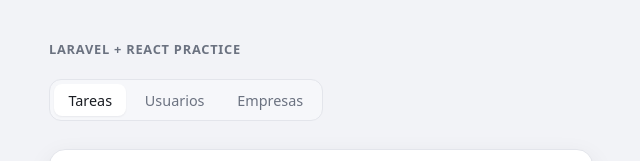
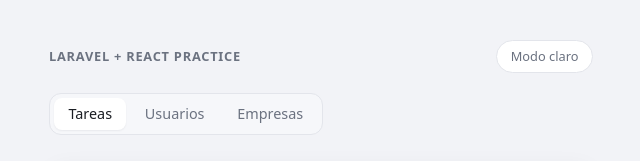
Before and after one commit to Juandh-TS/laravel-react-practice, a React (Vite) app in the folder frontend/: page / in a window 1280 px wide. Shown: the top 161 px of the page, without its empty margins (319-959 px from the left). Built offline with nearby package versions, Linux system fonts and the light colour scheme; no server answers.

Commit message:
feat: implement theme toggle functionality with dark/light mode support

```diff
--- a/frontend/src/App.css
+++ b/frontend/src/App.css
@@ -2,6 +2,14 @@
   max-width: 34rem;
   margin: 0 auto;
   padding: 2.5rem 1.5rem 4rem;
+}
+
+.header-bar {
+  display: flex;
+  align-items: center;
+  justify-content: space-between;
+  gap: 1rem;
+  margin: 0 0 1.25rem;
 }
 
 .brand {
@@ -10,7 +18,25 @@
   font-weight: 600;
   letter-spacing: 0.06em;
   text-transform: uppercase;
-  margin: 0 0 1.25rem;
+  margin: 0;
+}
+
+.theme-toggle {
+  padding: 0.4rem 0.85rem;
+  border: 1px solid var(--color-border);
+  border-radius: 999px;
+  background: var(--color-surface);
+  color: var(--color-text-muted);
+  font-size: 0.8rem;
+  font-weight: 500;
+  font-family: inherit;
+  cursor: pointer;
+  transition: background-color 0.15s ease, color 0.15s ease, border-color 0.15s ease;
+}
+
+.theme-toggle:hover {
+  color: var(--color-text);
+  border-color: color-mix(in srgb, var(--color-primary) 35%, var(--color-border));
 }
 
 .tabs {
--- /dev/null
+++ b/frontend/src/components/common/ThemeToggle.tsx
@@ -0,0 +1,52 @@
+import { useEffect, useState } from 'react'
+
+type Theme = 'light' | 'dark'
+
+const STORAGE_KEY = 'theme'
+
+function getSystemTheme(): Theme {
+  return window.matchMedia('(prefers-color-scheme: dark)').matches ? 'dark' : 'light'
+}
+
+function getStoredTheme(): Theme | null {
+  try {
+    const stored = localStorage.getItem(STORAGE_KEY)
+    return stored === 'light' || stored === 'dark' ? stored : null
+  } catch {
+    return null
+  }
+}
+
+function applyTheme(theme: Theme) {
+  document.documentElement.setAttribute('data-theme', theme)
+}
+
+export function ThemeToggle() {
+  const [theme, setTheme] = useState<Theme>(() => getStoredTheme() ?? getSystemTheme())
+
+  useEffect(() => {
+    applyTheme(theme)
+  }, [theme])
+
+  const toggleTheme = () => {
+    const next: Theme = theme === 'dark' ? 'light' : 'dark'
+    setTheme(next)
+    try {
+      localStorage.setItem(STORAGE_KEY, next)
+    } catch {
+      // El navegador puede bloquear localStorage (modo privado); el toggle sigue funcionando en memoria.
+    }
+  }
+
+  return (
+    <button
+      type="button"
+      className="theme-toggle"
+      onClick={toggleTheme}
+      aria-pressed={theme === 'dark'}
+      title={theme === 'dark' ? 'Cambiar a modo claro' : 'Cambiar a modo oscuro'}
+    >
+      {theme === 'dark' ? 'Modo oscuro' : 'Modo claro'}
+    </button>
+  )
+}
--- a/frontend/src/components/layout/Header.tsx
+++ b/frontend/src/components/layout/Header.tsx
@@ -1,7 +1,14 @@
+import { ThemeToggle } from '@/components/common/ThemeToggle'
+
 interface HeaderProps {
   brand?: string
 }
 
 export function Header({ brand = 'Laravel + React Practice' }: HeaderProps) {
-  return <p className="brand">{brand}</p>
+  return (
+    <div className="header-bar">
+      <p className="brand">{brand}</p>
+      <ThemeToggle />
+    </div>
+  )
 }
--- a/frontend/src/index.css
+++ b/frontend/src/index.css
@@ -21,7 +21,7 @@
 }
 
 @media (prefers-color-scheme: dark) {
-  :root {
+  :root:not([data-theme='light']) {
     --color-bg: #14161b;
     --color-surface: #1d2027;
     --color-surface-muted: #23262e;
@@ -38,6 +38,29 @@
     --shadow-sm: 0 1px 2px rgba(0, 0, 0, 0.3);
     --shadow-md: 0 8px 24px rgba(0, 0, 0, 0.35);
   }
+}
+
+:root[data-theme='dark'] {
+  color-scheme: dark;
+  --color-bg: #14161b;
+  --color-surface: #1d2027;
+  --color-surface-muted: #23262e;
+  --color-border: #30333d;
+  --color-text: #e8e9ec;
+  --color-text-muted: #9298a5;
+  --color-primary: #818cf8;
+  --color-primary-hover: #a5b4fc;
+  --color-primary-soft: rgba(129, 140, 248, 0.16);
+  --color-danger: #f87171;
+  --color-danger-hover: #fca5a5;
+  --color-danger-soft: rgba(248, 113, 113, 0.12);
+  --color-success: #4ade80;
+  --shadow-sm: 0 1px 2px rgba(0, 0, 0, 0.3);
+  --shadow-md: 0 8px 24px rgba(0, 0, 0, 0.35);
+}
+
+:root[data-theme='light'] {
+  color-scheme: light;
 }
 
 body {
```
